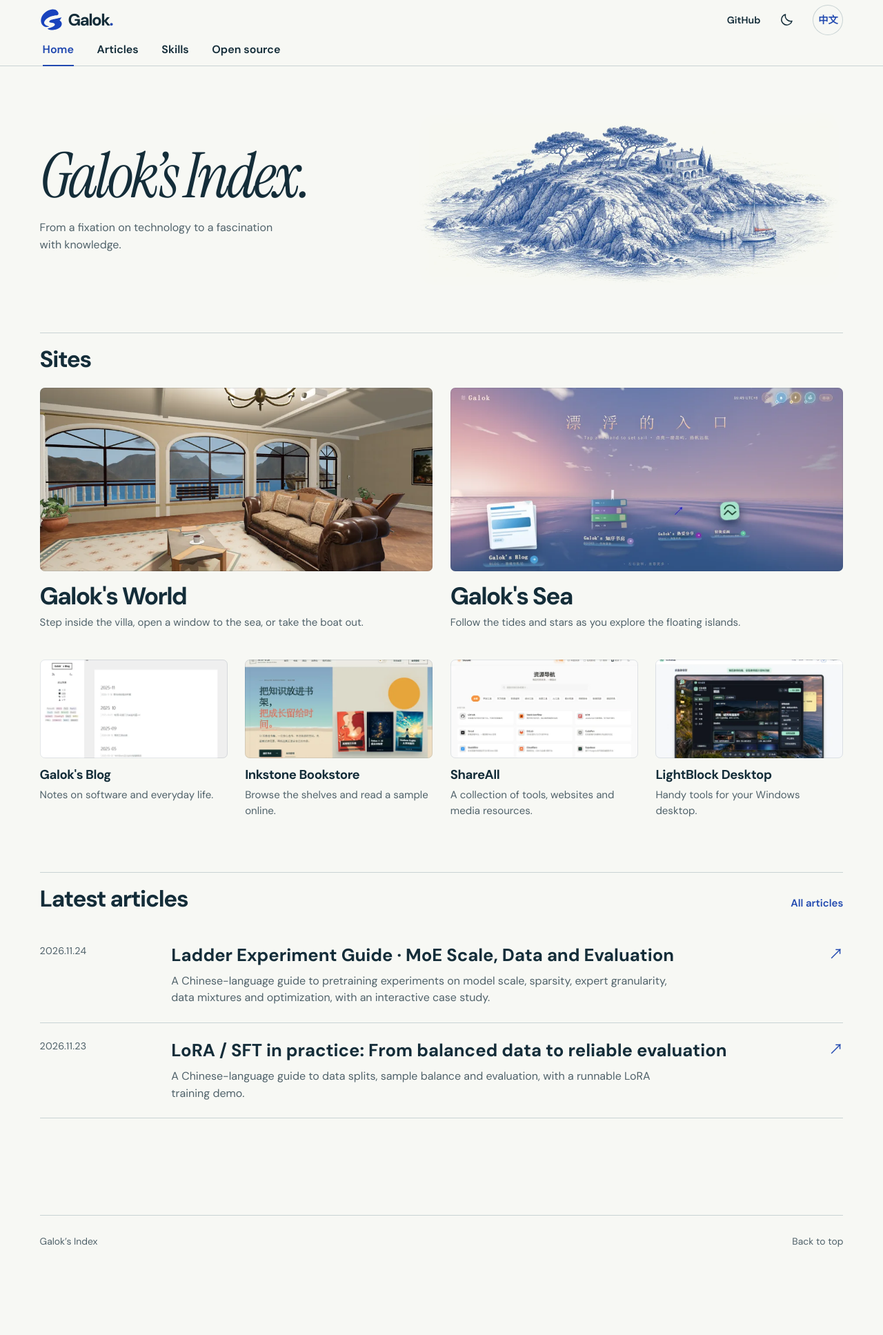
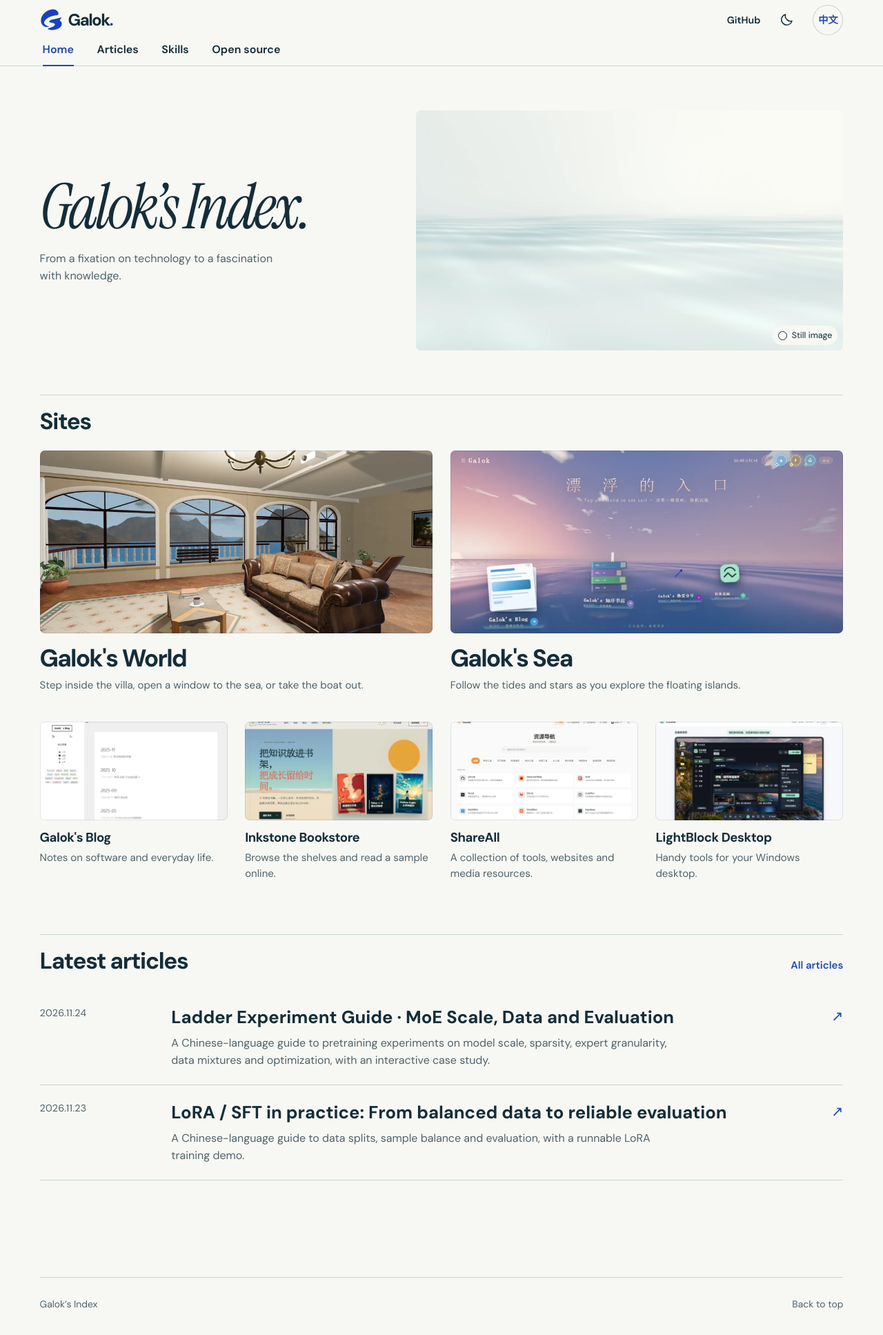
Before and after one commit to GalokPeng/galokpeng.github.io, a Jekyll site: the page built from index.html, in a window 1280 px wide. Shown: the whole page at 69% size. Built offline with Jekyll 4.4.1, drawn with Linux system fonts in a browser that asks for light colours; before the commit the page ends 1844 px from its top, so only the background shows below that.

Commit message:
Bring the glass logo animation into the homepage hero

```diff
--- a/_layouts/index-shell.html
+++ b/_layouts/index-shell.html
@@ -12,7 +12,7 @@
   <link rel="apple-touch-icon" href="/home/brand/apple-touch-icon.png" sizes="180x180">
   <link rel="manifest" href="/site.webmanifest">
   <script>{% include site-theme.js %}</script>
-  <link rel="stylesheet" href="/home/index.css?v=open-source">
+  <link rel="stylesheet" href="/home/index.css?v=ink-hero">
   {% if page.section == 'skills' %}
   <link rel="stylesheet" href="/skills/library.css?v=reader-2">
   <script type="module" src="/skills/library.js?v=guide-language"></script>
--- a/home/index.css
+++ b/home/index.css
@@ -40,7 +40,6 @@
   --wash-hover: #304357;
   --chart-warm: #efb18a;
 }
-:root[data-theme="dark"] .island-print { mix-blend-mode: screen; filter: invert(1) grayscale(1); }
 :root[data-theme="dark"] .wordmark img { filter: brightness(1.7); }
 * { box-sizing: border-box; }
 html { scroll-padding-top: 1rem; }
@@ -110,11 +109,33 @@ h1, h2, h3, p { margin: 0; }
   letter-spacing: -.045em;
 }
 .intro p { max-width: 34ch; margin-top: 1.05rem; color: var(--muted); font-size: clamp(.98rem, 1.25vw, 1.14rem); }
-.island-print {
-  width: 100%; height: auto; display: block; mix-blend-mode: multiply;
-  filter: brightness(1.04);
-  mask-image: linear-gradient(90deg, transparent, #000 4%, #000 96%, transparent), linear-gradient(transparent, #000 10%, #000 92%, transparent);
-  mask-composite: intersect;
+.ink-hero { position: relative; width: 100%; }
+.ink-art {
+  display: block;
+  aspect-ratio: 16 / 9;
+  overflow: hidden;
+  border-radius: 7px;
+  background: #e7eeec url("ink/water.webp") center / cover;
+}
+.ink-art img { display: block; width: 100%; height: auto; }
+.ink-check { position: absolute; width: 1px; height: 1px; clip-path: inset(50%); overflow: hidden; }
+.ink-toggle {
+  position: absolute; z-index: 1; right: 0; bottom: 0;
+  display: inline-flex; align-items: center; gap: .4rem; min-height: 44px; padding-inline: .5rem;
+  color: var(--ink); font-size: .78rem; cursor: pointer;
+  background: var(--paper) padding-box; border: 8px solid transparent; border-radius: 2rem;
+}
+.ink-toggle::before { content: ""; width: .68rem; height: .68rem; border: 1px solid currentColor; border-radius: 50%; }
+.ink-check:checked + .ink-toggle::before { background: var(--blue); }
+.ink-check:focus-visible + .ink-toggle { outline: 2px solid var(--blue); outline-offset: 1px; }
+.ink-check:checked ~ .ink-art { background-image: url("ink/glass.webp"); }
+.ink-check:checked ~ .ink-art img { display: none; }
+@media (hover: hover) {
+  .ink-hero:not(:hover):not(:focus-within) .ink-toggle { opacity: 0; }
+}
+@media (prefers-reduced-motion: reduce) {
+  .ink-art { background: var(--paper); }
+  .ink-check, .ink-toggle { display: none; }
 }
 .home-section { padding-bottom: clamp(2.4rem, 6vw, 4.75rem); }
 .section-head {
@@ -154,7 +175,7 @@ time { color: var(--muted); font-size: .89rem; font-variant-numeric: tabular-num
   .intro { grid-template-columns: 1fr; gap: .75rem; padding-block: 2rem 1.4rem; }
   .intro h1 { font-size: clamp(3.7rem, 13.5vw, 5rem); }
   .intro p { margin-top: .6rem; }
-  .island-print { width: min(100%, 31rem); justify-self: center; }
+  .ink-hero { width: min(100%, 31rem); justify-self: center; }
   .article-list a { grid-template-columns: minmax(0, 1fr) auto; gap: .45rem .8rem; }
   .article-list time { grid-column: 1 / -1; }
 }
--- a/index.html
+++ b/index.html
@@ -10,7 +10,16 @@ description_en: Explore Galok's island worlds, writing and skill library.
   <div><h1 id="title" lang="en">Galok’s Index.</h1>
     <p data-en="From a fixation on technology to a fascination with knowledge.">放弃对技术的执着，改向对知识的着迷</p>
   </div>
-  <img class="island-print" src="/home/island-print.webp" srcset="/home/island-print-small.webp 576w, /home/island-print.webp 1152w" sizes="(max-width: 640px) 100vw, 55vw" width="1152" height="480" alt="" fetchpriority="high">
+  <div class="ink-hero">
+    <input id="still-logo" class="ink-check" type="checkbox">
+    <label for="still-logo" class="ink-toggle" data-en="Still image">静态图</label>
+    <picture class="ink-art">
+      <source media="(prefers-reduced-motion: reduce)" srcset="/home/ink/glass.webp">
+      <source type="image/avif" media="(max-width: 900px)" srcset="/home/ink/drops-768.avif">
+      <source type="image/avif" srcset="/home/ink/drops-960.avif 1x, /home/ink/drops-1280.avif 2x">
+      <img src="/home/ink/drops.webp" width="1280" height="720" alt="" decoding="async" fetchpriority="high">
+    </picture>
+  </div>
 </section>
 <section id="sites" class="home-section" aria-labelledby="sites-title">
   <div class="section-head"><h2 id="sites-title" data-en="Sites">站点</h2></div>
```
Also changed, not shown: README.md, docs/images/index.webp, home/ink/drops-1280.avif (added), home/ink/drops-768.avif (added), home/ink/drops-960.avif (added), home/ink/drops.webp (added), home/ink/glass.webp (added), home/ink/water.webp (added).
